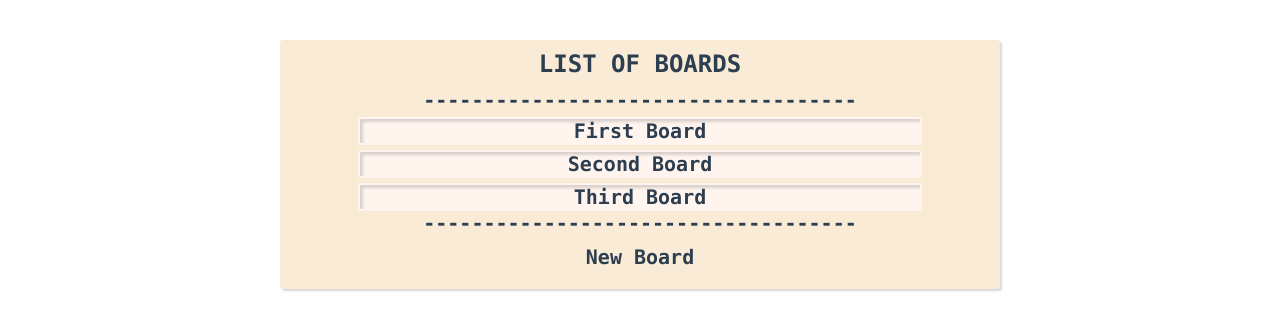
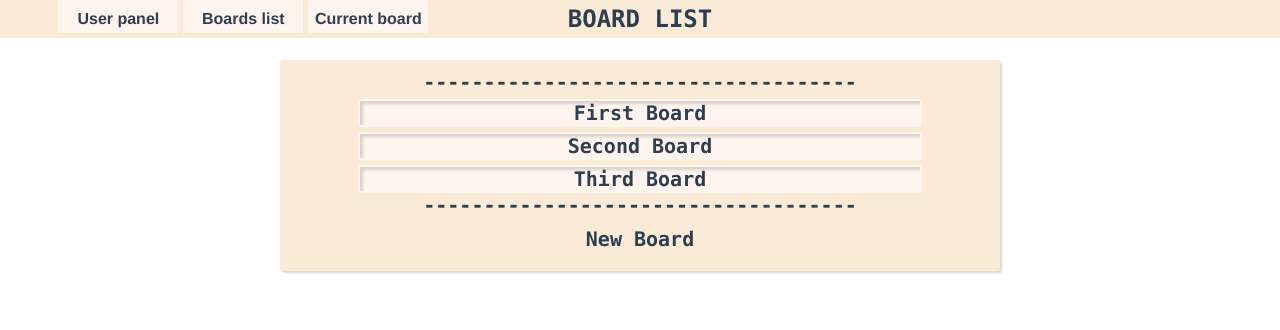
Before and after one commit to DarkoiV/Kanban, a Vue app in the folder frontend/: page / in a window 1280 px wide. Shown: the top 330 px of the page. Built offline with nearby package versions, Linux system fonts and the light colour scheme.

Commit message:
Created navbar

```diff
--- a/frontend/src/App.vue
+++ b/frontend/src/App.vue
@@ -1,6 +1,17 @@
 <template>
+  <NavBar/>
   <router-view/>
 </template>
+
+<script>
+import NavBar from './components/NavBar.vue'
+
+export default {
+  components: {
+    NavBar
+  }
+}
+</script>
 
 <style>
 * {
--- a/frontend/src/components/BoardHeader.vue
+++ /dev/null
@@ -1,36 +0,0 @@
-<template>
-  <header>
-    <p id="boardname">
-      {{boardName}}
-    </p>
-  </header>
-</template>
-
-<script>
-export default {
-  name: "BoardHeader",
-
-  props: {
-    boardName: String
-  },
-}
-</script>
-
-<style scope>
-header {
-  position: fixed;
-  width: 100vw;
-
-  background: antiquewhite;
-  padding: 5px;
-}
-
-#boardname {
-  font-family: Monaco, monospace;
-  font-weight: 600;
-  font-size: 22px;
-
-  text-align: center;
-}
-
-</style>
--- /dev/null
+++ b/frontend/src/components/NavBar.vue
@@ -0,0 +1,106 @@
+<template>
+  <div class="navigation">
+    <div class="left">
+      <ul class="links">
+        <li @click="goUserPanel"> User panel </li>
+        <li @click="goBoardList"> Boards list </li>
+        <li @click="goCurrentBoard"> Current board </li>
+      </ul>
+    </div>
+
+    <div class="center">
+      {{ navTitle }}
+    </div>
+
+    <div class="right">
+    </div>
+  </div>
+</template>
+
+<script>
+import { mapActions, mapGetters } from 'vuex'
+
+export default {
+  name: "NavBar",
+
+  computed: {
+    ...mapGetters(['navTitle', 'boardID']),
+  },
+
+  methods: {
+    ...mapActions(['setNavTitle']),
+
+    goBoardList() {
+      this.$router.push({ name: 'BoardList'})
+    },
+
+    goCurrentBoard() {
+      this.$router.push({ name: 'Board', params: {id: this.boardID} })
+    }
+  },
+
+  created() {
+    this.setNavTitle("")
+  }
+
+}
+</script>
+
+<style scoped>
+.navigation {
+  display: flex;
+  align-content: center;
+
+  width: 100%;
+
+  position: fixed;
+  top: 0;
+
+  background: antiquewhite;
+  font-family: Monaco, monospace;
+  font-weight: 900;
+  font-size: 24px;
+
+  user-select: none;
+}
+.right {
+  justify-self: right;
+  margin: auto;
+  width: 500px
+}
+.links {
+  list-style-type: none;
+}
+li {
+  font-size: 16px;
+  font-family: Avenir, Helvetica, Arial, sans-serif;
+
+  display: block;
+  width: 120px;
+  padding-top: 10px;
+  padding-bottom: 5px;
+  text-align: center;
+  background: seashell;
+
+  margin-bottom: 5px;
+  margin-left: 5px;
+  float: left;
+  cursor: pointer;
+}
+li:hover {
+  color: salmon;
+  box-shadow: 3px 3px 3px 0px rgba(0, 0, 15, 0.15);
+  transform: translateY(5px);
+}
+.center {
+  justify-self: center;
+  margin: auto;
+  width: 200px;
+  text-align: center;
+}
+.left {
+  justify-self: left;
+  margin: auto;
+  width: 500px
+}
+</style>
--- a/frontend/src/store/index.js
+++ b/frontend/src/store/index.js
@@ -1,9 +1,11 @@
 import { createStore } from 'vuex'
 import board from './modules/board'
+import navbar from './modules/navbar'
 
 const store = createStore({
   modules: {
-    board
+    board,
+    navbar
   }
 })
 
--- a/frontend/src/store/modules/board.js
+++ b/frontend/src/store/modules/board.js
@@ -9,6 +9,7 @@ const state = {
 }
 
 const getters = {
+  boardID: state => state.id,
   name: state => state.name,
   loading: state => state.loading,
   lists: state => state.lists
@@ -20,6 +21,7 @@ const actions = {
     try {
       const board = await API.GET(API.URL + "/board/" + id)
       commit('LOAD_BOARD', board)
+      commit('SET_NAV_TITLE', board.name)
     } catch(err) {
       alert("Error when loading board " + err)
       router.push('/notfound')
--- /dev/null
+++ b/frontend/src/store/modules/navbar.js
@@ -0,0 +1,26 @@
+const state = {
+  navTitle: String
+}
+
+const getters = {
+  navTitle: state => state.navTitle,
+}
+
+const actions = {
+  setNavTitle({ commit }, newTitle) {
+    commit('SET_NAV_TITLE', newTitle)
+  }
+}
+
+const mutations = {
+  SET_NAV_TITLE: (state, newTitle) => {
+    state.navTitle = newTitle
+  }
+}
+
+export default{
+  state,
+  getters,
+  actions,
+  mutations
+}
--- a/frontend/src/views/Board.vue
+++ b/frontend/src/views/Board.vue
@@ -1,6 +1,5 @@
 <template>
   <div v-show="!loading">
-    <BoardHeader :boardName="name"/>
     <div class="main-body">
       <List v-for="list in lists"
         :id = "list.id"
@@ -18,7 +17,6 @@
 
 <script>
 import List from '../components/List.vue'
-import BoardHeader from '../components/BoardHeader.vue'
 import { mapActions, mapGetters } from 'vuex'
 
 export default {
@@ -29,8 +27,7 @@ export default {
   },
 
   components: {
-    List,
-    BoardHeader
+    List
   },
 
   computed: mapGetters(['name', 'lists', 'loading']),
@@ -39,7 +36,7 @@ export default {
     this.fetchBoard(this.id)
   },
 
-  methods: mapActions(["fetchBoard", "newList"]),
+  methods: mapActions(["fetchBoard", "newList", 'setNavTitle']),
 
 
 }
@@ -52,7 +49,7 @@ export default {
   flex-wrap: nowrap;
 
   padding: 25px;
-  padding-top: 50px;
+  padding-top: 60px;
 }
 #newlist {
   font-family: Monaco, monospace;
--- a/frontend/src/views/BoardList.vue
+++ b/frontend/src/views/BoardList.vue
@@ -1,6 +1,5 @@
 <template>
   <div class="board-list shadowBox">
-    <p class="list-title"> LIST OF BOARDS </p>
     <p> ------------------------------------</p>
     <div class=flex-container>
       <div
@@ -18,6 +17,7 @@
 </template>
 
 <script>
+import { mapActions } from 'vuex'
 export default {
   name: 'BoardList',
 
@@ -33,10 +33,14 @@ export default {
       ({title: "Second Board", id: 2}),
       ({title: "Third Board", id: 3})
     ]
+    this.setNavTitle("BOARD LIST")
   },
 
   methods: {
+    ...mapActions(["setNavTitle"]),
+
     redirect(id) {
+      this.setNavTitle("")
       this.$router.push({ name: 'Board', params: {id: id}})
     }
   }
@@ -46,7 +50,7 @@ export default {
 <style scoped>
 .board-list {
   margin: auto;
-  margin-top: 5vh;
+  margin-top: 60px;
 
   font-family: Monaco, monospace;
   font-weight: 900;
@@ -58,10 +62,6 @@ export default {
   background: antiquewhite;
   border-radius: 3px;
   padding: 10px;
-}
-.list-title {
-  font-size: 24px;
-  margin-bottom: 10px;
 }
 .flex-container {
   margin: auto;
@@ -84,7 +84,9 @@ export default {
 }
 .board-element:hover {
   color: salmon;
-  border: solid 2px white;
+  border: solid 2px seashell;
+
+  box-shadow: 3px 3px 3px 0px rgba(0, 0, 15, 0.15);
 }
 .board-title {
   font: 20px;
--- a/frontend/src/views/NotFound.vue
+++ b/frontend/src/views/NotFound.vue
@@ -1,34 +1,29 @@
 <template>
   <p id="fourohfour"> 404 </p>
-  <p id="notfound">Not Found </p>
 </template>
 
 <script>
+import { mapActions } from 'vuex'
 export default {
   name: 'NotFound',
+
+  methods: mapActions(['setNavTitle']),
+
+  created() {
+    this.setNavTitle('Not found')
+  }
 }
 </script>
 
 <style scoped>
 #fourohfour {
-  margin: 30px;
+  margin: 100px;
   text-align: center;
   color: salmon;
 
   font: Monaco, monospace;
-  font-size: 40px;
-  font-weight: 600;
-
-  user-select: none;
-}
-#notfound {
-  margin: 30px;
-  text-align: center;
-  color: salmon;
-
-  font: Monaco, monospace;
-  font-size: 24px;
-  font-weight: 600;
+  font-size: 60px;
+  font-weight: 900;
 
   user-select: none;
 }
```
